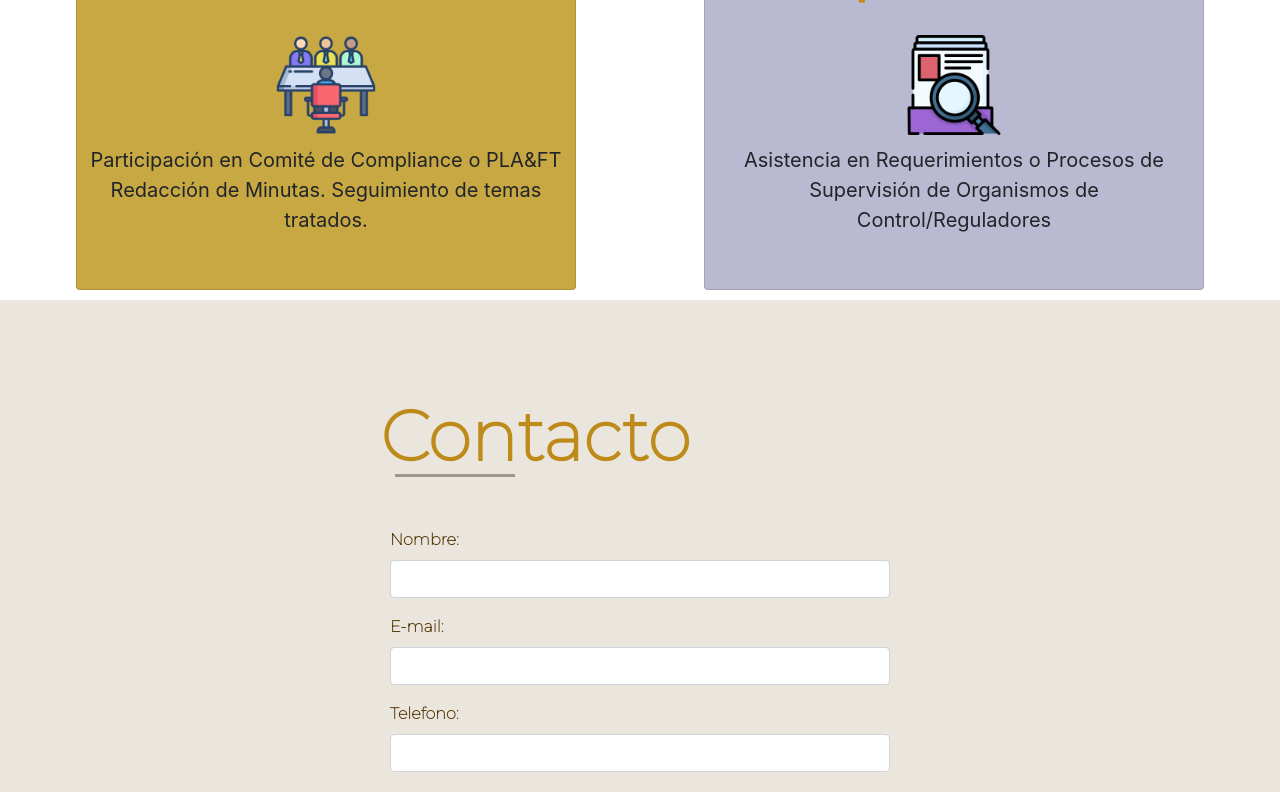
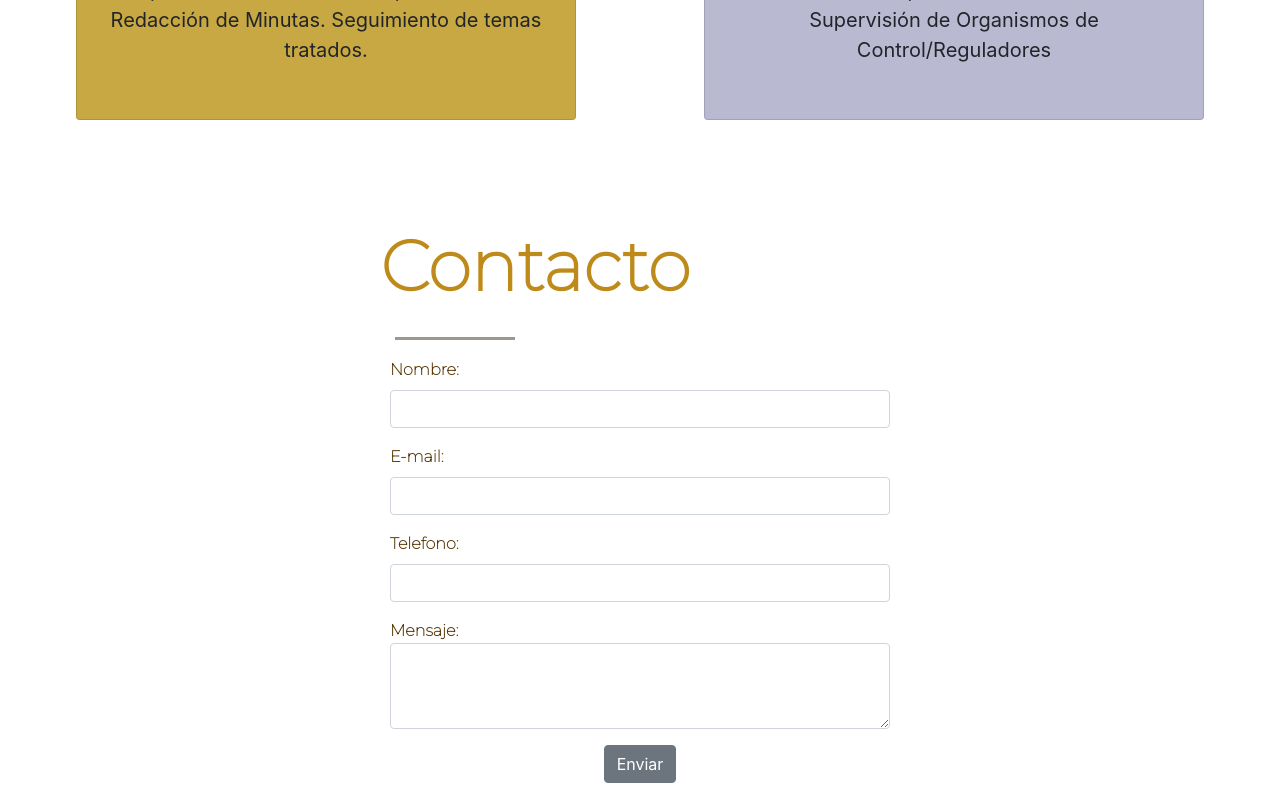
Before and after one commit to Francisco543/EstudioPalomeque, a React (Create React App) app: page /app in a window 1280 px wide. Shown: the part 2440-3232 px from the top of the page. Built offline with nearby package versions, Linux system fonts and the light colour scheme; a web font is replaced by a local one.

Commit message:
modificando colores

```diff
--- a/src/components/Main.jsx
+++ b/src/components/Main.jsx
@@ -13,7 +13,7 @@ const MainContainer = styled.div`
     align-items: center;
     justify-content: space-around;
     @media (max-width: 1441px){
-            height: 820px;
+            height: 650px;
             justify-content: center;
             flex-direction: column;
             justify-content: center;
--- a/src/components/Section3.jsx
+++ b/src/components/Section3.jsx
@@ -3,14 +3,14 @@ import styled from 'styled-components'
 import emailjs,{init} from 'emailjs-com'
 import Aos from "aos"
 import "aos/dist/aos.css"
+
 const FormularioDiv = styled.form`
     display: flex;
     flex-direction: column;
     justify-content: center;
-    background-color: #e7e3d8dc;
+    background-color: #ffffff8b;
     height: 700px;
     align-items: center;
-
 
 `;
 
@@ -60,7 +60,7 @@ const Divbar = styled.div`
     height: 3px;
     width: 120px;
     margin-right:370px;
-    bottom:50px;
+    bottom:17px;
     position: relative;
     background-color: #9c998b;
 
--- a/src/estilocards.css
+++ b/src/estilocards.css
@@ -17,6 +17,7 @@
   height: 440px;
   margin: 10px;
   transition: 0.5s;
+
 }
 
 .card:hover {
```
